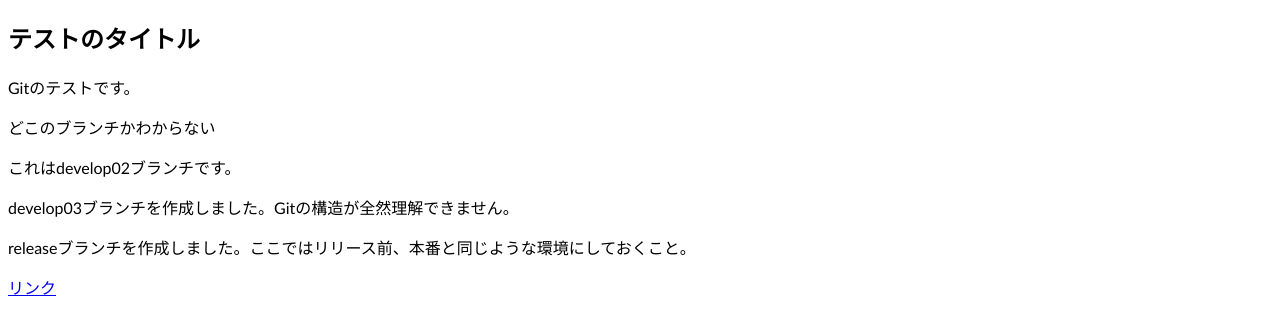
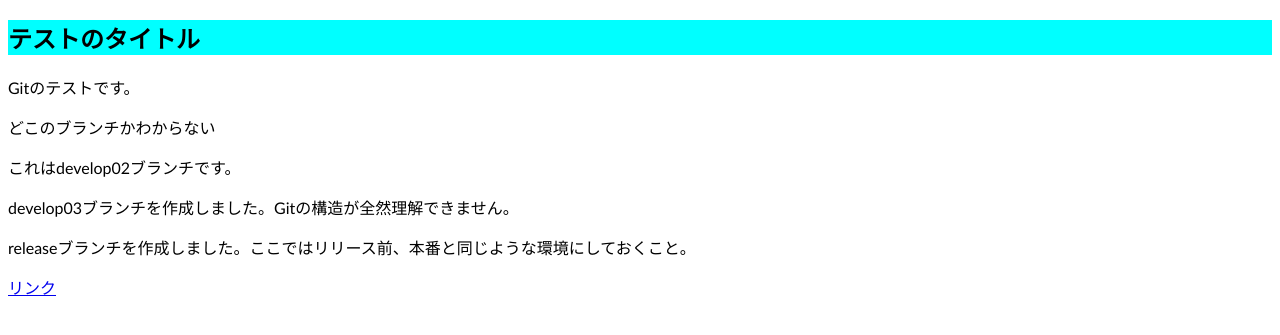
Before and after one commit to kosuke-kashiwagi/testpj, a PHP site: page /testpj.html in a window 1280 px wide. Shown: the part 56-391 px from the top of the page. Run offline with PHP 8.4, Linux system fonts and the light colour scheme.

Commit message:
FV色変更

```diff
--- a/style.css
+++ b/style.css
@@ -2,3 +2,9 @@ p{
     font-size: 1rem;
     font-family: 'Gill Sans', 'Gill Sans MT', Calibri, 'Trebuchet MS', sans-serif;
 }
+
+.fv {
+    max-width: 1400px;
+    width: 100%;
+    background-color: aqua;
+}
```
